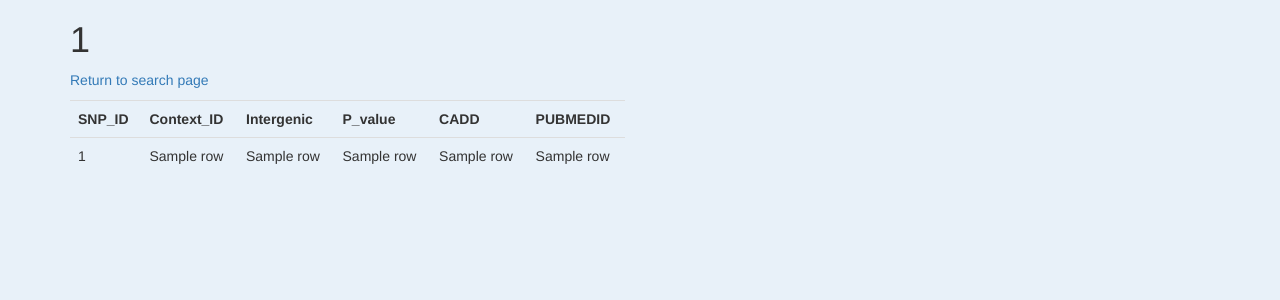
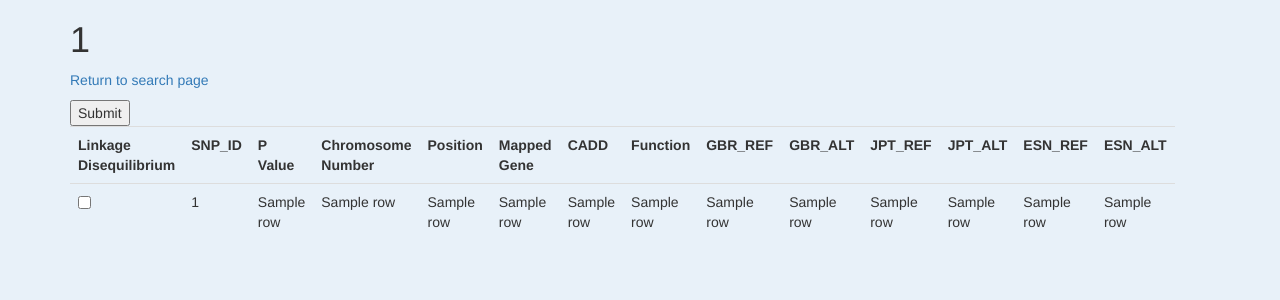
Before and after one commit to khadijapaderwala/software-development-group-project-team-vivaldi, a Flask app: template templates/SNP.html in a window 1280 px wide. Shown: the top 300 px of the page. Run offline with Flask 3, Linux system fonts and the light colour scheme; the template is opened without the code that fills it: most values are stand-ins (such as "Sample title", 1, 10 or a date in 2020); some libraries are stand-ins or nearby versions.

Commit message:
Update SNP.html

```diff
--- a/templates/SNP.html
+++ b/templates/SNP.html
@@ -31,30 +31,42 @@ SNP: {{ id }}
 	      Flask - it needs to name the FUNCTION, not the route
       -->
 
-      <!-- it knows what table its looking at due to it saying in the main code -->
-
+         <input type="submit">
         <table class="table">
             <tr>
-                <th>SNP_ID</th>     <!-- the titles that will appear on the output page -->
-                <th>Context_ID</th>
-                <th>Intergenic</th>
-                <th>P_value</th>
+                <th>Linkage Disequilibrium</th>
+                <th>SNP_ID</th>
+                <th>P Value</th>
+                <th>Chromosome Number</th>
+                <th>Position</th>
+                <th>Mapped Gene</th>
                 <th>CADD</th>
-                <th>PUBMEDID</th>
-
-
+                <th>Function</th>
+                <th>GBR_REF</th>
+                <th>GBR_ALT</th>
+                <th>JPT_REF</th>
+                <th>JPT_ALT</th>
+                <th>ESN_REF</th>
+                <th>ESN_ALT</th>
             </tr>
 
             <!-- here is a for-loop to give us all the SNPS -->
-            <!-- the dataframe row index number (technically column) corresponds to the headings above -->
             {% for row in rows %}
             <tr>
+               <td><input type="checkbox" name="LD" value={{row[1]}}></td>
                 <td>{{ row[0] }}</td>
                 <td>{{ row[1] }}</td>
                 <td>{{ row[2] }}</td>
                 <td>{{ row[3] }}</td>
                 <td>{{ row[4] }}</td>
                 <td>{{ row[5] }}</td>
+                <td>{{ row[6] }}</td>
+                <td>{{ row[7] }}</td>
+                <td>{{ row[8] }}</td>
+                <td>{{ row[9] }}</td>
+                <td>{{ row[10] }}</td>
+                <td>{{ row[11] }}</td>
+                <td>{{ row[12] }}</td>
             </tr>
             {% endfor %}
         </table>
```
